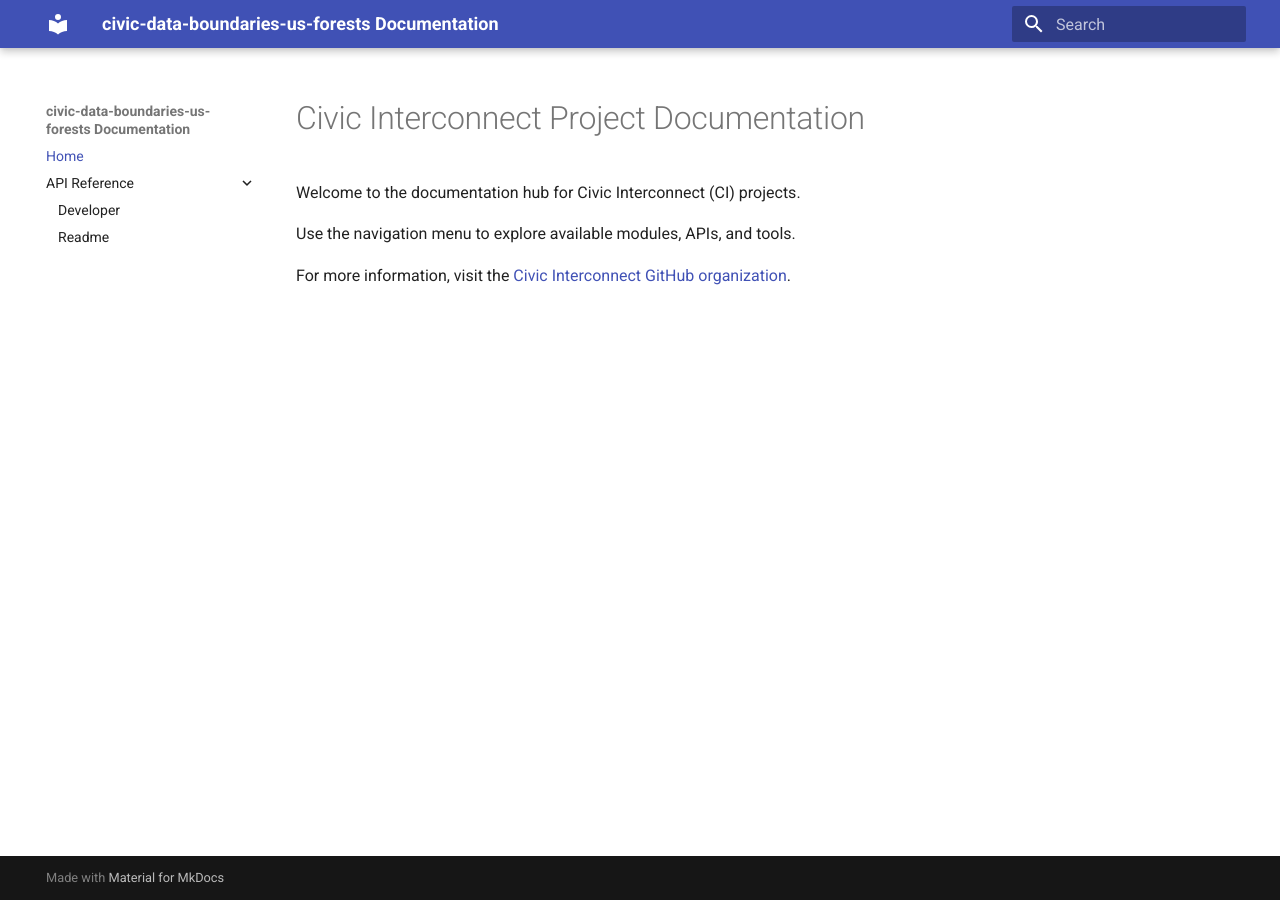
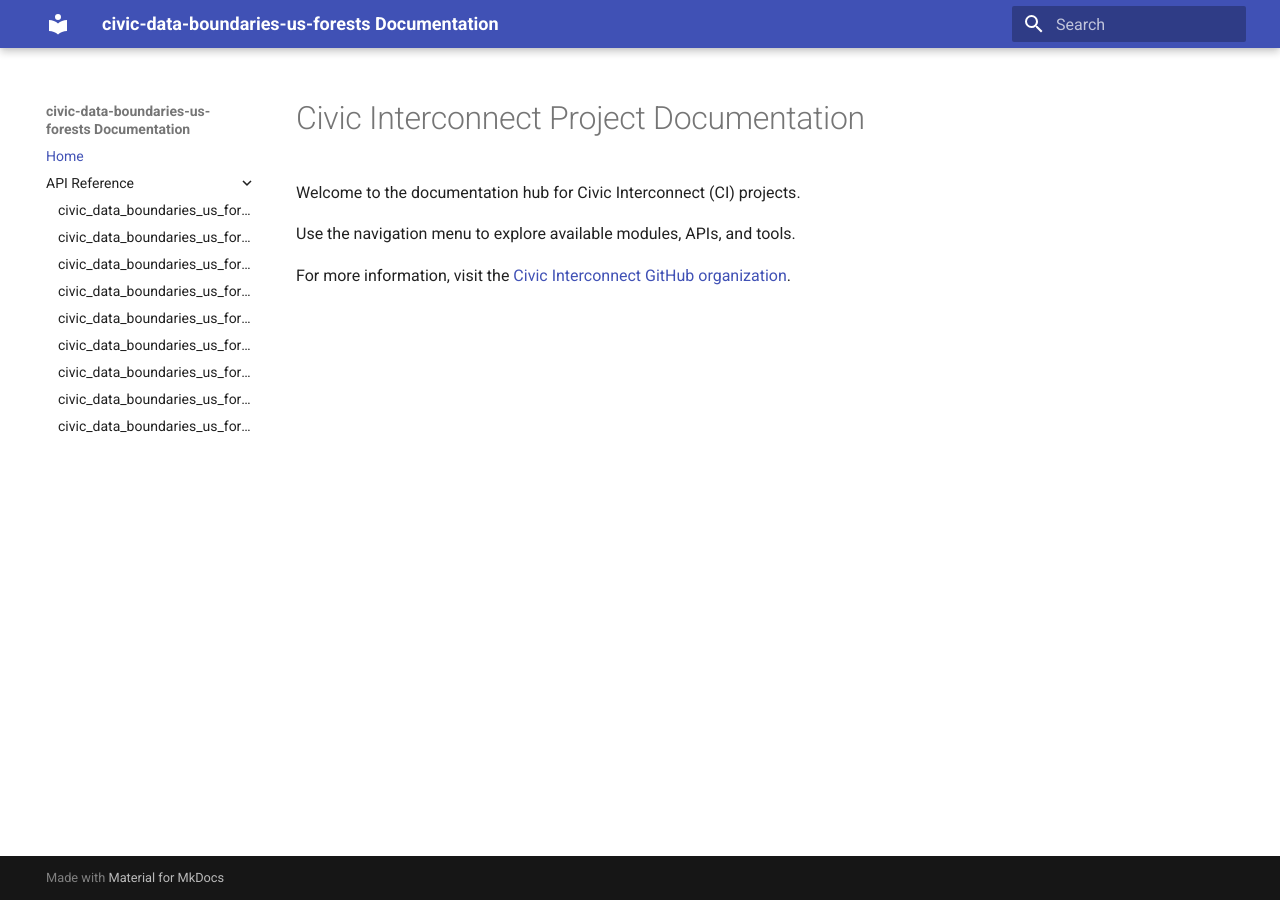
Before and after one commit to civic-interconnect/civic-data-boundaries-us-forests, an MkDocs documentation site: the page built from docs/index.md, in a window 1280 px wide. Built offline with MkDocs 1.6.1 and Material for MkDocs 9.7.7, drawn with Linux system fonts in a browser that asks for light colours.

Commit message:
manual edit of mkdocs.yml

```diff
--- a/mkdocs.yml
+++ b/mkdocs.yml
@@ -11,8 +11,16 @@
 nav:
 - Home: index.md
 - API Reference:
-  - Developer: api/DEVELOPER.md
-  - Readme: api/README.md
+    - civic_data_boundaries_us_forests.chunk: api/civic_data_boundaries_us_forests.chunk.md
+    - civic_data_boundaries_us_forests.cleanup: api/civic_data_boundaries_us_forests.cleanup.md
+    - civic_data_boundaries_us_forests.cli.cli: api/civic_data_boundaries_us_forests.cli.cli.md
+    - civic_data_boundaries_us_forests.export: api/civic_data_boundaries_us_forests.export.md
+    - civic_data_boundaries_us_forests.fetch: api/civic_data_boundaries_us_forests.fetch.md
+    - civic_data_boundaries_us_forests.index: api/civic_data_boundaries_us_forests.index.md
+    - civic_data_boundaries_us_forests.utils.chunk_utils: api/civic_data_boundaries_us_forests.utils.chunk_utils.md
+    - civic_data_boundaries_us_forests.utils.export_utils: api/civic_data_boundaries_us_forests.utils.export_utils.md
+    - civic_data_boundaries_us_forests.utils.get_paths: api/civic_data_boundaries_us_forests.utils.get_paths.md
+
 plugins:
 - search
 markdown_extensions:
```
